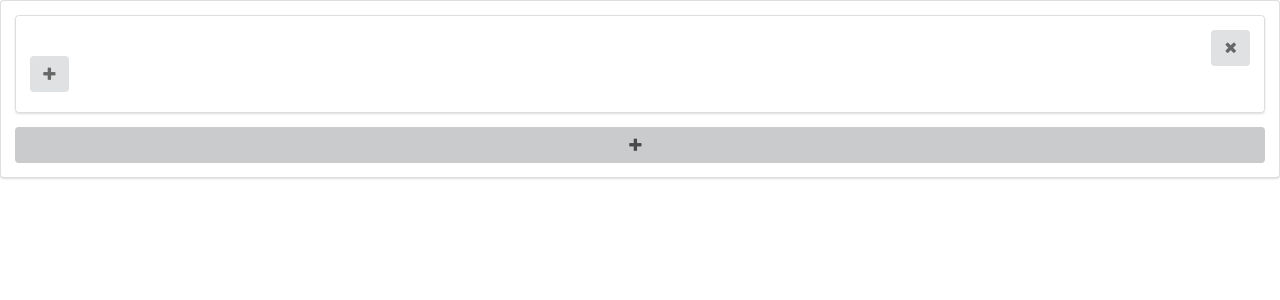
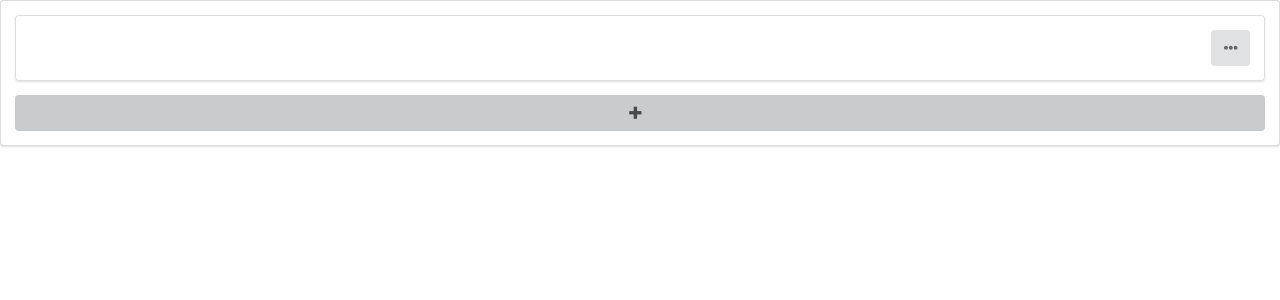
Before and after one commit to pdhenriques/Dashboard, a React (Create React App) app: page / in a window 1280 px wide. Both pictures are taken after a click on the button 640 px from the left and 49 px from the top of the page. Shown: the top 300 px of the page. Built offline with nearby package versions, Linux system fonts and the light colour scheme.

Commit message:
Row context menu

```diff
--- a/src/components/Row.js
+++ b/src/components/Row.js
@@ -1,6 +1,7 @@
-import './Row.css';
+import "./Row.css";
 import React from "react";
 import Item from "./Item";
+import RowContextMenu from "./RowContextMenu";
 
 class Row extends React.Component {
     state = {
@@ -8,7 +9,7 @@ class Row extends React.Component {
         items: []
     };
 
-    onAddItem = () => {
+    onAddItem = (widgetId) => {
         const newItem = {
             id: this.uuidv4()
         };
@@ -29,20 +30,11 @@ class Row extends React.Component {
         });
         return (
             <div className="ui clearing segment">
-                <div>
-                    <button
-                        className="ui icon right floated button"
-                        onClick={() => this.props.onDelRow(this.state.id)}
-                    >
-                        <i className="times icon"></i>
-                    </button>
-                </div>
-                <br />
+                <RowContextMenu onAddItem={this.onAddItem} onDelRow={() =>
+                        this.props.onDelRow(this.state.id)
+                    }/>
                 <div className="ui horizontal grid">
                     {renderedList}
-                    <button className="myRow-add-button ui icon button" onClick={this.onAddItem}>
-                        <i className="plus icon"></i>
-                    </button>
                 </div>
             </div>
         );
--- /dev/null
+++ b/src/components/RowContextMenu.js
@@ -0,0 +1,39 @@
+import React from "react";
+
+class RowContextMenu extends React.Component {
+
+    render() {
+        return (
+            <div class="ui simple dropdown right floated icon button">
+            <i class="ellipsis horizontal icon"></i>
+            <div class="left menu">
+                <div class="ui left pointing dropdown link item">
+                    Add Widget
+                    <div class="left menu">
+                        <a class="item" onClick={this.props.onAddItem}>
+                            <i class="chart line icon button"></i>{" "}
+                            Chart 1
+                        </a>
+                        <a class="item" onClick={this.props.onAddItem}>
+                            <i class="chart line icon button"></i>{" "}
+                            Chart 2
+                        </a>
+                        <a class="item" onClick={this.props.onAddItem}>
+                            <i class="chart line icon button"></i>{" "}
+                            Chart 3
+                        </a>
+                    </div>
+                </div>
+                <a
+                    class="item"
+                    onClick={this.props.onDelRow}
+                >
+                    Remove Row
+                </a>
+            </div>
+        </div>
+        );
+    }
+}
+
+export default RowContextMenu;
```
